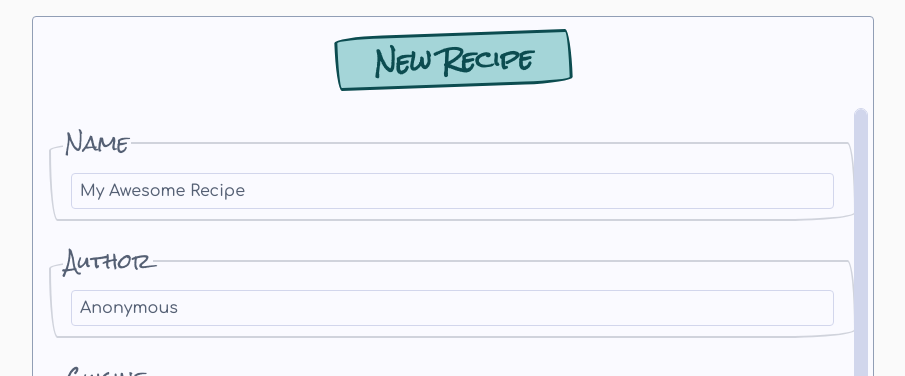
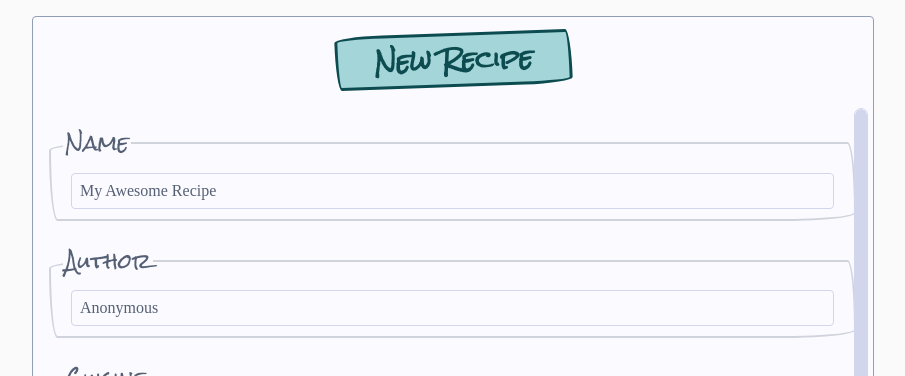
Before and after one commit to truburn/solid-vs-react, a React (Vite) app in the folder react/: page /recipe/new in a window 1280 px wide. Shown: the top 376 px of the page, without its empty margins (187-1092 px from the left). Built offline with nearby package versions, Linux system fonts and the light colour scheme; a web font is replaced by a local one.

Commit message:
remove font override

```diff
--- a/react/src/library/FormInput/FormInput.styles.ts
+++ b/react/src/library/FormInput/FormInput.styles.ts
@@ -1,11 +1,7 @@
-import { css, useTheme } from "@emotion/react";
+import { css } from "@emotion/react";
 
 export function useFormInputStyles() {
-  const theme = useTheme();
-
-  const root = css({
-    fontFamily: theme.fonts.default.name,
-  });
+  const root = css({});
 
   return { root };
 }
```
